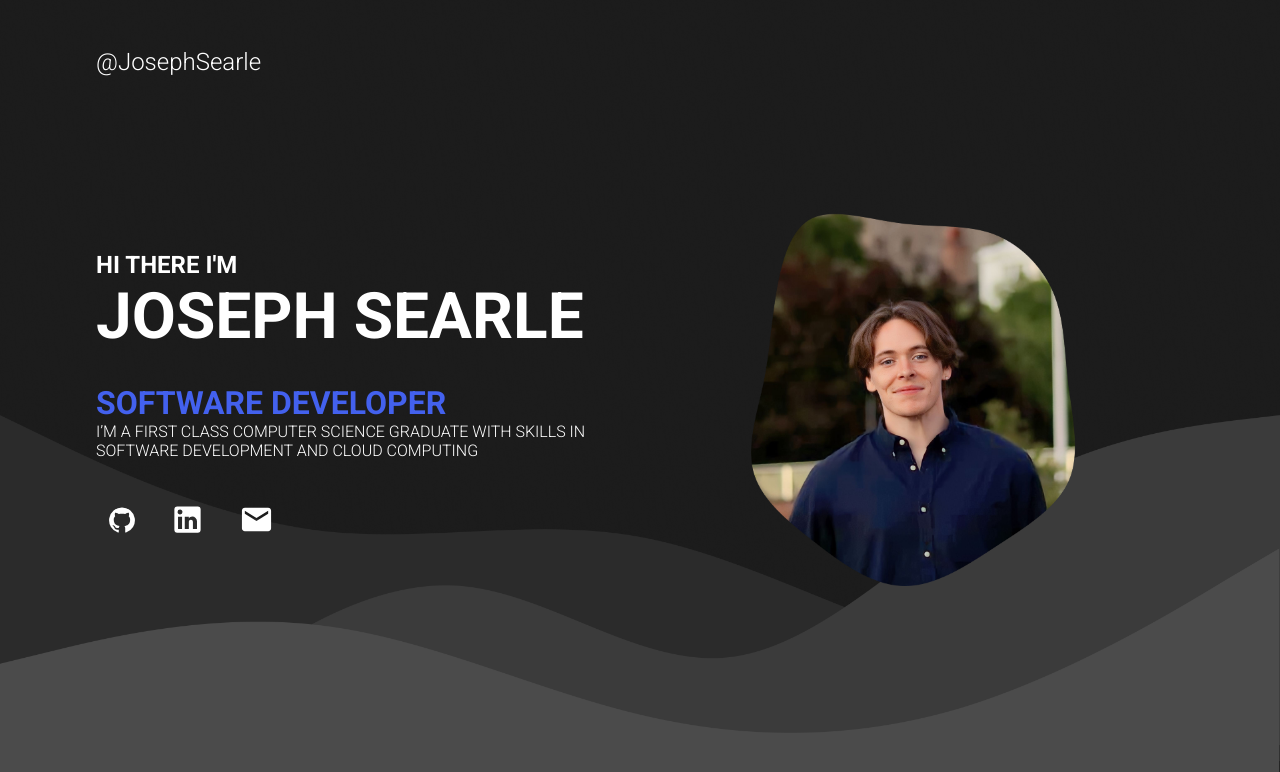
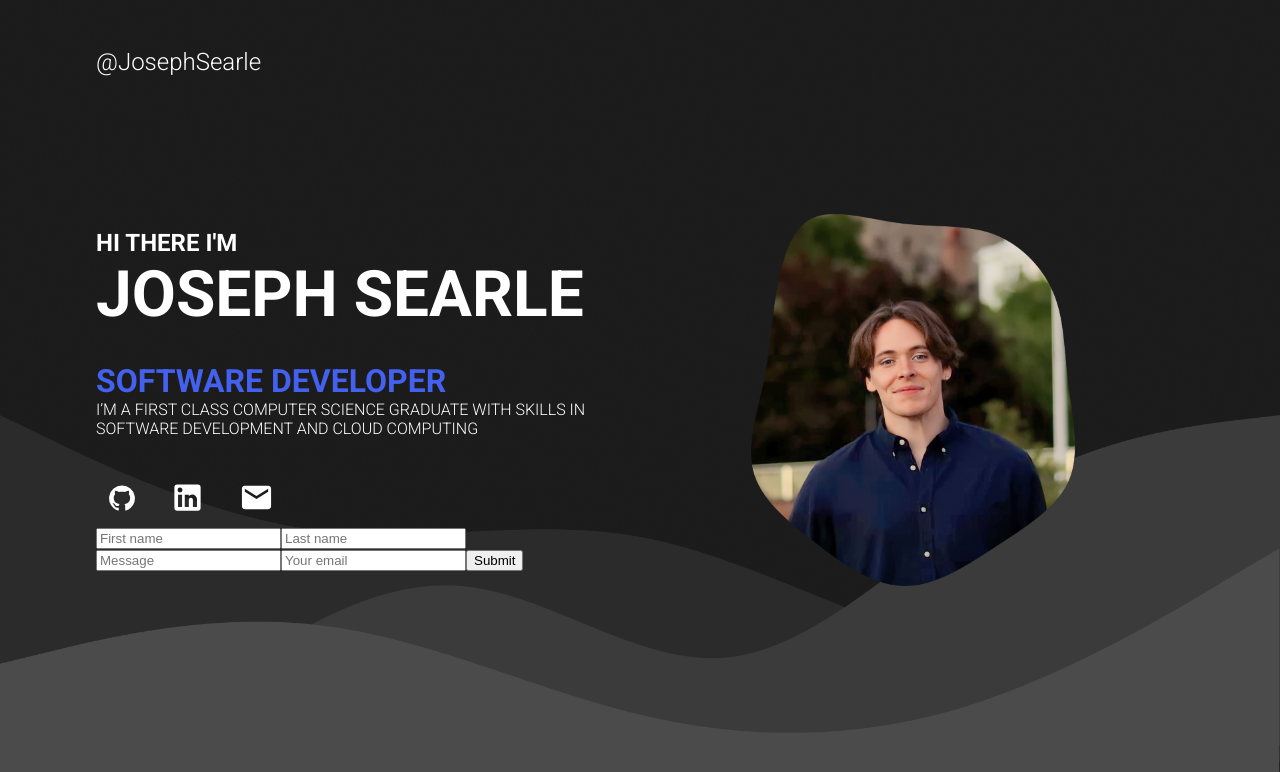
Before and after one commit to JosephSearle/personal-website, a React (Create React App) app: page / in a window 1280 px wide. Shown: the top 772 px of the page. Built offline with nearby package versions, Linux system fonts and the light colour scheme.

Commit message:
Logic for Email sender completed

```diff
--- a/src/pages/Home.js
+++ b/src/pages/Home.js
@@ -9,6 +9,7 @@ import mobileBackground from '../images/mobileBackground.png';
 import '../styles/App.css';
 import { Email, GitHub, LinkedIn } from '@mui/icons-material';
 import { useState, useEffect, useMemo} from 'react';
+import { send } from "emailjs-com";
 
 function Home() {
     // Window Width variables
@@ -17,6 +18,26 @@ function Home() {
     const [device, setDevice] = useState();
     const [mobile, setMobile] = useState();
     const breakPoint = 844;
+    const [toSend, setToSend] = useState({
+        first_name: '',
+        last_name: '',
+        message: '',
+        reply_to: ''
+    });
+
+    const onSubmit = (e) => {
+        e.preventDefault();
+        send(
+            'service_cdpk05o',
+            'template_yd2uyym',
+            toSend,
+            'u9p3LDCJuOZD7wo_r'
+        )
+    }
+
+    const handleChange = (e) => {
+        setToSend({...toSend, [e.target.name]: e.target.value });
+    };
 
     const webBackgroundStyle =  useMemo(() => {
         return {backgroundImage: `url(${webBackground})`, backgroundRepeat: 'no-repeat', backgroundPosition: 'center',backgroundSize: 'cover'}
@@ -65,6 +86,37 @@ function Home() {
                                 <Email fontSize='large'/>
                             </IconButton>
                         </div>
+                        <form onSubmit={onSubmit}>
+                            <input
+                                type='text'
+                                name='first_name'
+                                placeholder='First name'
+                                value={toSend.first_name}
+                                onChange={handleChange}
+                            />
+                            <input
+                                type='text'
+                                name='last_name'
+                                placeholder='Last name'
+                                value={toSend.last_name}
+                                onChange={handleChange}
+                            />
+                            <input
+                                type='text'
+                                name='message'
+                                placeholder='Message'
+                                value={toSend.message}
+                                onChange={handleChange}
+                            />
+                            <input
+                                type='text'
+                                name='reply_to'
+                                placeholder='Your email'
+                                value={toSend.reply_to}
+                                onChange={handleChange}
+                            />
+                            <button type='submit'>Submit</button>
+                        </form>
                     </div>
                     {
                         !mobile &&
```
